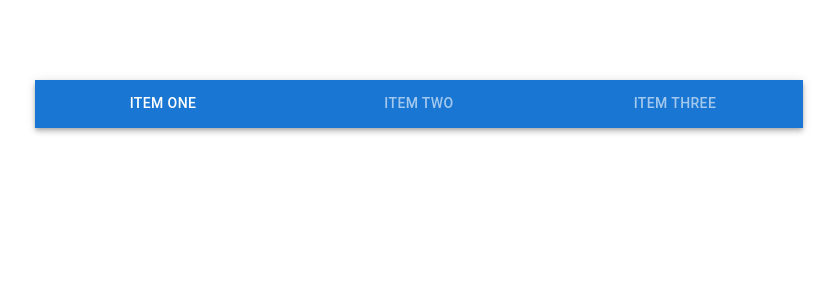
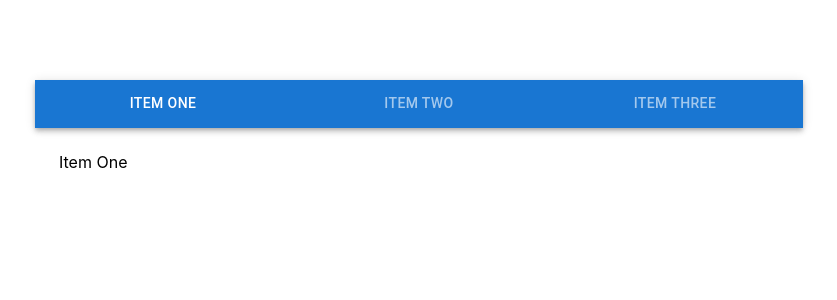
Before and after one commit to sehajini1/Portfolio-management-system, a React (Create React App) app: page /details in a window 1280 px wide. Shown: the top 300 px of the page, without its empty margins (221-1058 px from the left). Built offline with nearby package versions, Linux system fonts and the light colour scheme.

Commit message:
tab section added

```diff
--- a/src/component/TabHeader.js
+++ b/src/component/TabHeader.js
@@ -1,34 +1,31 @@
-import * as React from 'react';
-import PropTypes from 'prop-types';
+import * as React from "react";
+import PropTypes from "prop-types";
 //import SwipeableViews from 'react-swipeable-views';
-import { useTheme } from '@mui/material/styles';
-import AppBar from '@mui/material/AppBar';
-import Tabs from '@mui/material/Tabs';
-import Tab from '@mui/material/Tab';
-import Typography from '@mui/material/Typography';
-import Box from '@mui/material/Box';
+import { useTheme } from "@mui/material/styles";
+import AppBar from "@mui/material/AppBar";
+import Tabs from "@mui/material/Tabs";
+import Tab from "@mui/material/Tab";
+import Typography from "@mui/material/Typography";
+import Box from "@mui/material/Box";
+import Log from '../Pages/LogingPage'
 
-function TabPanel(props) {
+function CustomTabPanel(props) {
   const { children, value, index, ...other } = props;
 
   return (
     <div
       role="tabpanel"
       hidden={value !== index}
-      id={`full-width-tabpanel-${index}`}
-      aria-labelledby={`full-width-tab-${index}`}
+      id={`simple-tabpanel-${index}`}
+      aria-labelledby={`simple-tab-${index}`}
       {...other}
     >
-      {value === index && (
-        <Box sx={{ p: 3 }}>
-          <Typography>{children}</Typography>
-        </Box>
-      )}
+      {value === index && <Box sx={{ p: 3 }}>{children}</Box>}
     </div>
   );
 }
 
-TabPanel.propTypes = {
+CustomTabPanel.propTypes = {
   children: PropTypes.node,
   index: PropTypes.number.isRequired,
   value: PropTypes.number.isRequired,
@@ -37,7 +34,7 @@ TabPanel.propTypes = {
 function a11yProps(index) {
   return {
     id: `full-width-tab-${index}`,
-    'aria-controls': `full-width-tabpanel-${index}`,
+    "aria-controls": `full-width-tabpanel-${index}`,
   };
 }
 
@@ -54,12 +51,11 @@ export default function FullWidthTabs() {
   };
 
   return (
-    <Box sx={{ bgcolor: 'background.paper', width: '100%' }}>
+    <Box sx={{ bgcolor: "background.paper", width: "100%" }}>
       <AppBar position="static">
         <Tabs
           value={value}
           onChange={handleChange}
-
           textColor="inherit"
           variant="fullWidth"
           aria-label="full width tabs example"
@@ -69,21 +65,15 @@ export default function FullWidthTabs() {
           <Tab label="Item Three" {...a11yProps(2)} />
         </Tabs>
       </AppBar>
-      {/* <SwipeableViews
-        axis={theme.direction === 'rtl' ? 'x-reverse' : 'x'}
-        index={value}
-        onChangeIndex={handleChangeIndex}
-      >
-        <TabPanel value={value} index={0} dir={theme.direction}>
-          Item One
-        </TabPanel>
-        <TabPanel value={value} index={1} dir={theme.direction}>
-          Item Two
-        </TabPanel>
-        <TabPanel value={value} index={2} dir={theme.direction}>
-          Item Three
-        </TabPanel>
-      </SwipeableViews> */}
+      <CustomTabPanel value={value} index={0}>
+        Item One
+      </CustomTabPanel>
+      <CustomTabPanel value={value} index={1}>
+        Item Two
+      </CustomTabPanel>
+      <CustomTabPanel value={value} index={2}>
+        Item Three
+      </CustomTabPanel>
     </Box>
   );
 }
```
